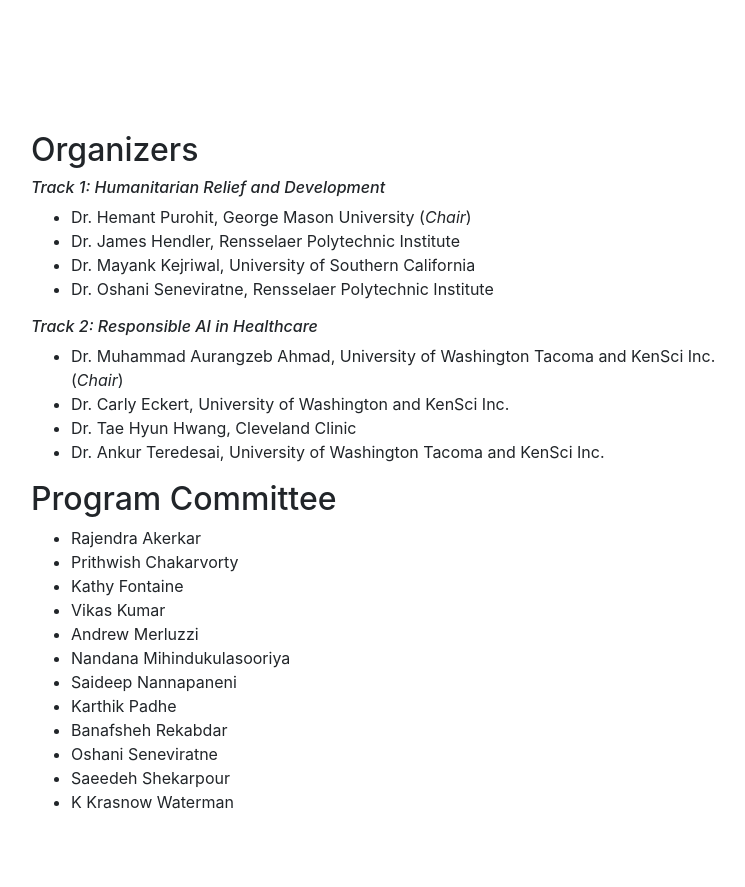
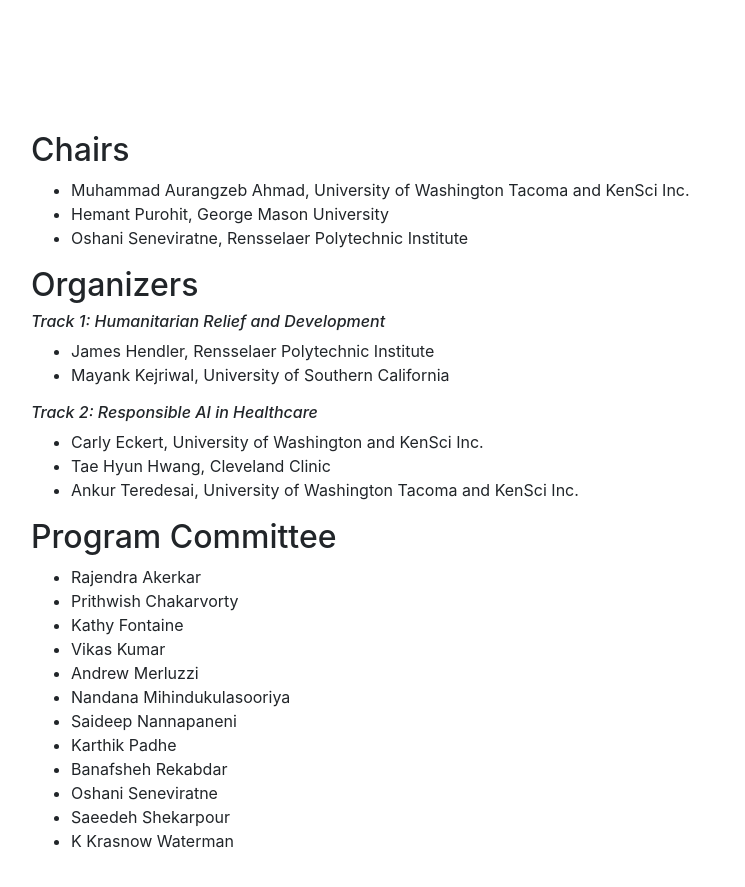
Before and after one commit to ai-for-socialgood/ai-for-socialgood.github.io, a website with bundled scripts: page index.html in a window 1280 px wide. Shown: the part 2680-3567 px from the top of the page, without its empty margins (244-989 px from the left). Built offline with nearby package versions, Linux system fonts and the light colour scheme.

Commit message:
added Oshani as a co-chair

```diff
--- a/index.html
+++ b/index.html
@@ -148,48 +148,47 @@
       <div class="row">
         <div class="col-lg-8 mx-auto">
 
+          <h2>Chairs</h2>
+
+          <ul>
+            <li>Muhammad Aurangzeb Ahmad, University of Washington Tacoma and
+              KenSci Inc.</li>
+            <li>Hemant Purohit, George Mason University</li>
+            <li>Oshani Seneviratne, Rensselaer Polytechnic Institute</li>
+          </ul>
+
           <h2>Organizers</h2>
 
           <h6><i>Track 1: Humanitarian Relief and Development</i></h6>
 
           <ul>
-          <li>
-                Dr. Hemant Purohit, George Mason University (<i>Chair</i>)
-            </li>
 
            <li>
-                Dr. James Hendler, Rensselaer Polytechnic Institute
+                James Hendler, Rensselaer Polytechnic Institute
             </li>
 
             <li>
-                Dr. Mayank Kejriwal, University of Southern California
+                Mayank Kejriwal, University of Southern California
             </li>
 
-            <li>
-                Dr. Oshani Seneviratne, Rensselaer Polytechnic Institute
-            </li>
 
           </ul>
 
           <h6><i>Track 2: Responsible AI in Healthcare</i></h6>
           <ul>
-            <li>Dr. Muhammad Aurangzeb Ahmad, University of Washington Tacoma and
-                KenSci Inc. (<i>Chair</i>)
-                </li>
-
             <li>
-                Dr. Carly Eckert, University of Washington and
+                Carly Eckert, University of Washington and
                 KenSci Inc.
             </li>
 
 
             <li>
-                Dr. Tae Hyun Hwang, Cleveland Clinic
+                Tae Hyun Hwang, Cleveland Clinic
             </li>
 
 
             <li>
-                Dr. Ankur Teredesai, University of Washington Tacoma and KenSci Inc.
+                Ankur Teredesai, University of Washington Tacoma and KenSci Inc.
             </li>
           </ul>
 
```
